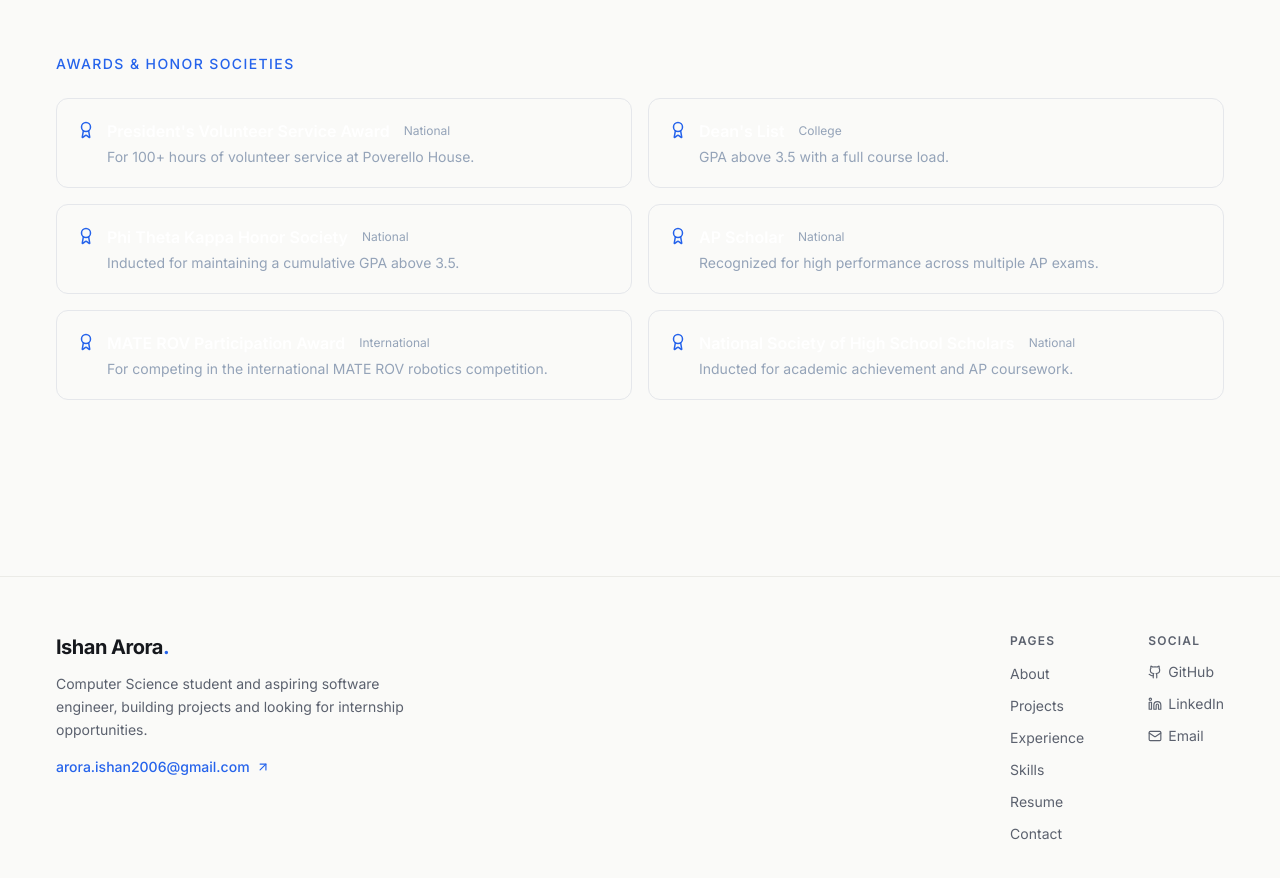
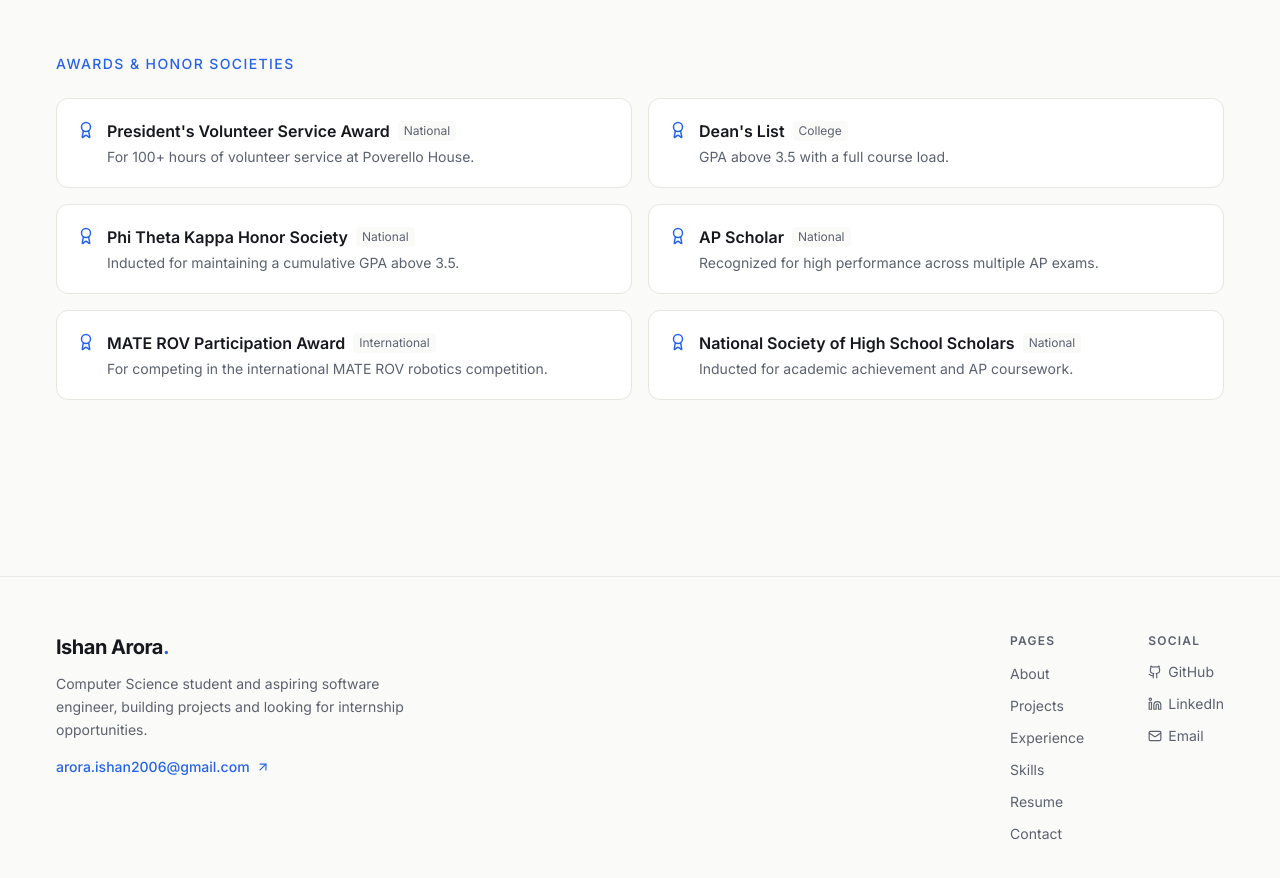
Before and after one commit to Ishanarora35/portfolio, a Next.js app: page /experience in a window 1280 px wide. Shown: the part 2628-3506 px from the top of the page. Built offline with nearby package versions, Linux system fonts and the light colour scheme.

Commit message:
Add files via upload

```diff
--- a/src/app/experience/page.tsx
+++ b/src/app/experience/page.tsx
@@ -44,17 +44,17 @@ export default function ExperiencePage() {
               {awards.map((award) => (
                 <div
                   key={award.name}
-                  className="flex gap-3 rounded-xl border border-surface-border bg-surface-raised p-5"
+                  className="flex gap-3 rounded-xl border border-line bg-card p-5"
                 >
                   <AwardIcon className="mt-0.5 shrink-0 text-accent" size={18} />
                   <div>
                     <div className="flex flex-wrap items-center gap-2">
-                      <h3 className="font-semibold text-white">{award.name}</h3>
-                      <span className="rounded bg-surface px-1.5 py-0.5 text-xs text-slate-400">
+                      <h3 className="font-semibold text-ink">{award.name}</h3>
+                      <span className="rounded bg-base px-1.5 py-0.5 text-xs text-muted">
                         {award.level}
                       </span>
                     </div>
-                    <p className="mt-1 text-sm text-slate-400">{award.detail}</p>
+                    <p className="mt-1 text-sm text-muted">{award.detail}</p>
                   </div>
                 </div>
               ))}
```
